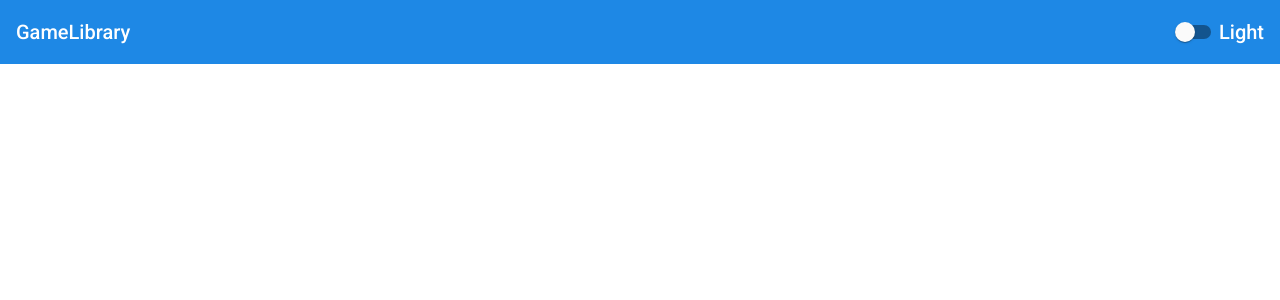
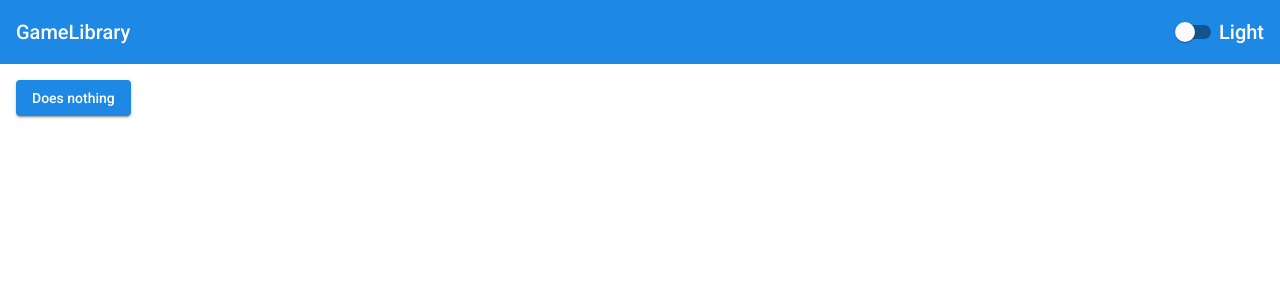
Before and after one commit to fvidak00/GameLibrary, an Angular app: page / in a window 1280 px wide. Shown: the top 300 px of the page. Built offline with nearby package versions, Linux system fonts and the light colour scheme.

Commit message:
Still works

```diff
--- a/src/app/app.component.css
+++ b/src/app/app.component.css
@@ -0,0 +1,4 @@
+button{
+  margin-top: 1rem;
+  margin-left: 1rem;
+}
--- a/src/app/app.component.html
+++ b/src/app/app.component.html
@@ -1 +1,6 @@
 <app-header (themeSwitched)="onSwitchedTheme($event)"></app-header>
+<main>
+  <button mat-raised-button color="primary">
+      Does nothing
+  </button>
+</main>
--- a/src/app/app.module.ts
+++ b/src/app/app.module.ts
@@ -4,6 +4,7 @@
 
 import {MatSlideToggleModule} from '@angular/material/slide-toggle';
 import {MatToolbarModule} from '@angular/material/toolbar';
+import {MatButtonModule} from '@angular/material/button';
 
 import { AppComponent } from './app.component';
 import { BrowserAnimationsModule } from '@angular/platform-browser/animations';
@@ -19,7 +20,8 @@
     BrowserModule,
     BrowserAnimationsModule,
     MatSlideToggleModule,
-    MatToolbarModule
+    MatToolbarModule,
+    MatButtonModule
   ],
   providers: [],
   bootstrap: [AppComponent]
--- a/src/custom-theme.scss
+++ b/src/custom-theme.scss
@@ -23,6 +23,7 @@
   )
 ));
 
+// Possible fix
 
 // Dark theme
 $GameLibrary-dark-primary: mat-palette($mat-blue, 900);
@@ -48,5 +49,5 @@
 @include angular-material-theme($GameLibrary-theme);
 
 .theme-dark{
-  @include angular-material-theme($GameLibrary-theme-dark);
+  @include angular-material-color($GameLibrary-theme-dark);
 }
```
